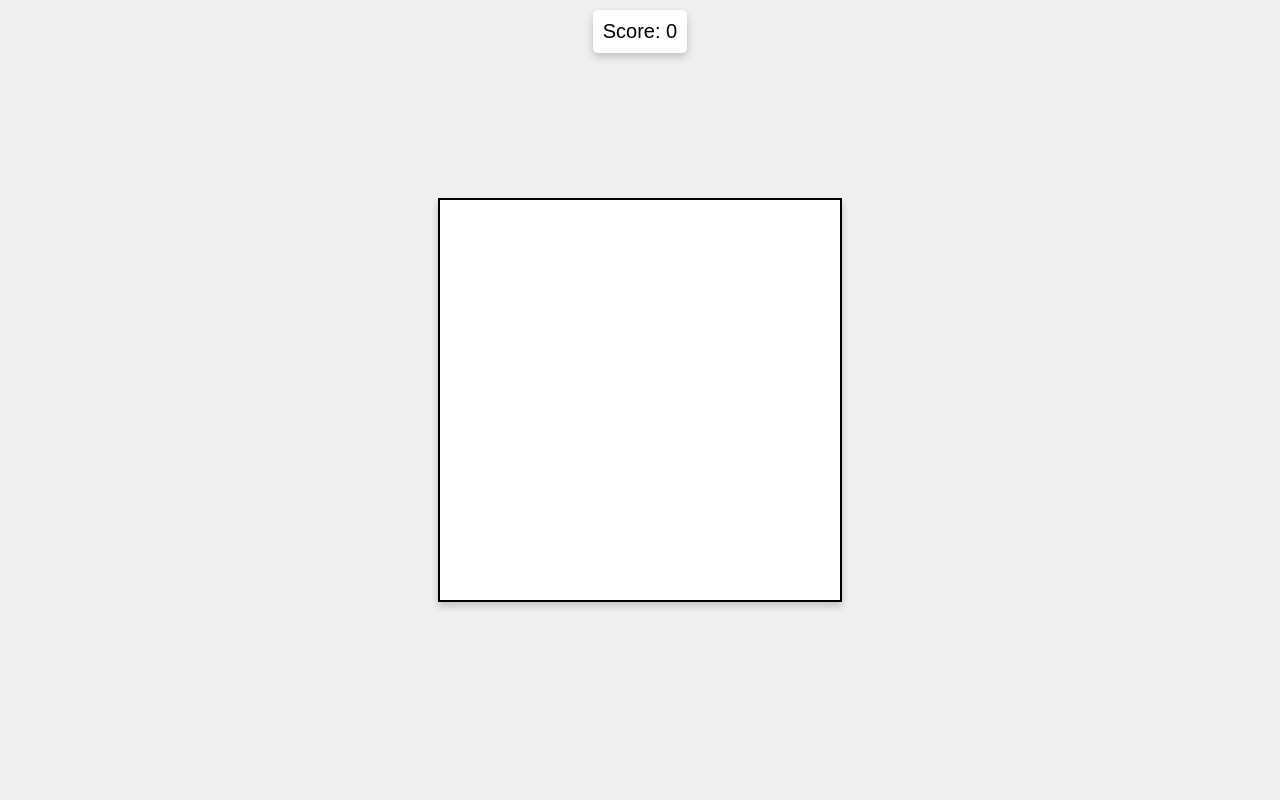
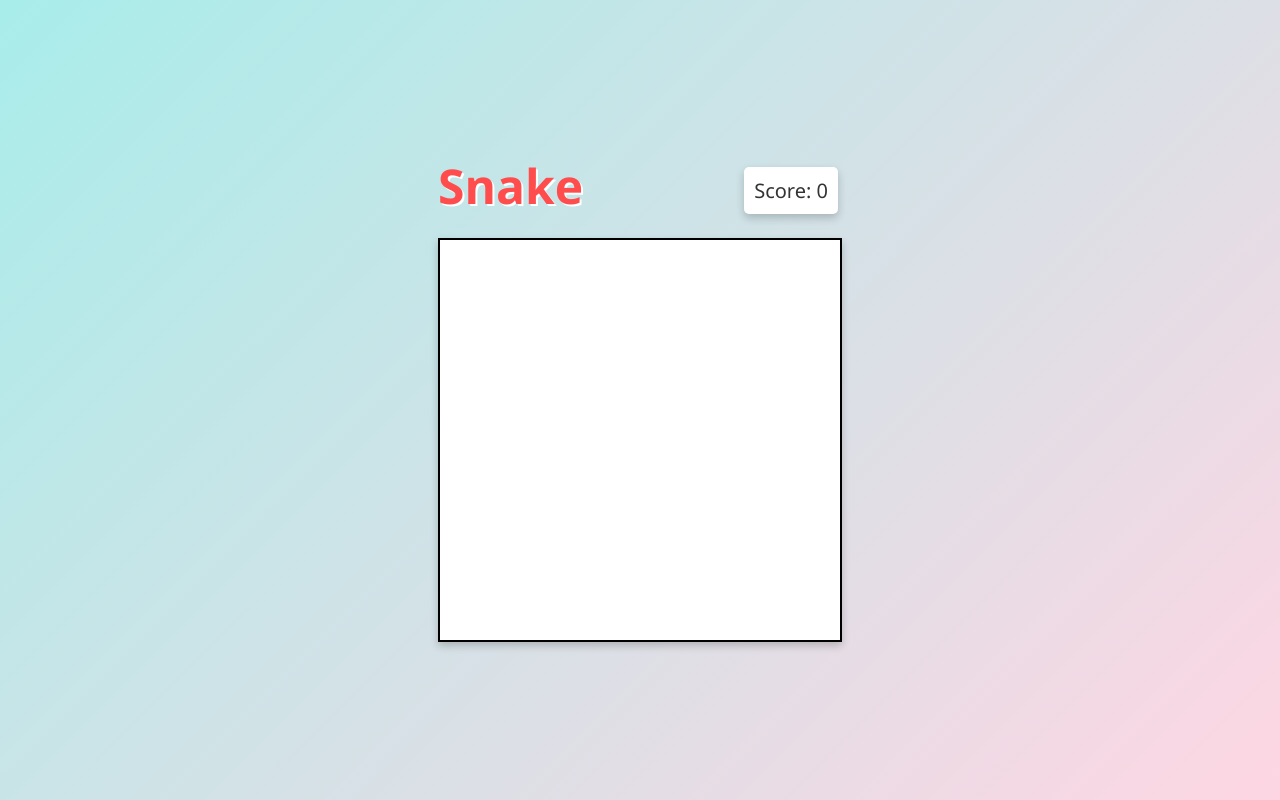
Before and after one commit to cnourrcier/snake, a plain HTML site: page index.html in a window 1280 px wide. Drawn offline with Linux system fonts and the light colour scheme.

Commit message:
Update styles, add readme and project image

```diff
--- a/index.html
+++ b/index.html
@@ -9,12 +9,17 @@
 </head>
 
 <body>
-    <div id="score">Score: 0</div>
-    <canvas id="gameCanvas" width="400" height="400"></canvas>
-    <audio id="eatSound" src="sounds/mmm.mp3" preload="auto"></audio>
-    <audio id="gameOverSound" src="sounds/ouch.mp3" preload="auto"></audio>
-    <audio id="backgroundMusic" src="sounds/background-music.mp3" preload="auto" loop></audio>
-    <script src="script.js"></script>
+    <div class="snake-container">
+        <div class="header">
+            <h1>Snake</h1>
+            <div id="score">Score: 0</div>
+        </div>
+        <canvas id="gameCanvas" width="400" height="400"></canvas>
+        <audio id="eatSound" src="../../assets/sounds/mmm.mp3" preload="auto"></audio>
+        <audio id="gameOverSound" src="../../assets/sounds/ouch.mp3" preload="auto"></audio>
+        <audio id="backgroundMusic" src="../../assets/sounds/background-music.mp3" preload="auto" loop></audio>
+        <script src="script.js"></script>
+    </div>
 </body>
 
 </html>
--- a/script.js
+++ b/script.js
@@ -114,3 +114,5 @@ function gameLoop() {
 
 // a. Implement smoother animations using requestAnimationFrame.
 // b. Add levels of difficulty that increase as the score increases.
+// c. Add additional visual effects or animations to enhance the gameplay experience.
+// d. Implement a pause functionality to allow the user to pause and resume the game.
--- a/styles.css
+++ b/styles.css
@@ -4,20 +4,43 @@ body {
     align-items: center;
     height: 100vh;
     margin: 0;
-    background: #f0f0f0;
-    font-family: Arial, sans-serif;
+    background: linear-gradient(135deg, #a8edea, #fed6e3);
+    font-family: 'Segoe UI', Tahoma, Geneva, Verdana, sans-serif;
+    color: #333;
 }
+
+.container {
+    text-align: center;
+}
+
+.header {
+    display: flex;
+    justify-content: space-between;
+    align-items: center;
+    width: 400px;
+    margin-bottom: 10px;
+}
+
+h1 {
+    font-size: 3em;
+    margin: 0px;
+    color: #ff4d4d;
+    text-shadow: 2px 2px #fff;
+}
+
 canvas {
     border: 2px solid #000;
     background: #fff;
     box-shadow: 0 4px 8px rgba(0, 0, 0, 0.2);
+    margin-top: 10px;
 }
+
 #score {
-    position: absolute;
-    top: 10px;
     font-size: 20px;
     background: #fff;
     padding: 10px;
     border-radius: 5px;
     box-shadow: 0 4px 8px rgba(0, 0, 0, 0.2);
+    display: inline-block;
+    margin-top: 10px;
 }
```
Also changed, not shown: 1 other file.
